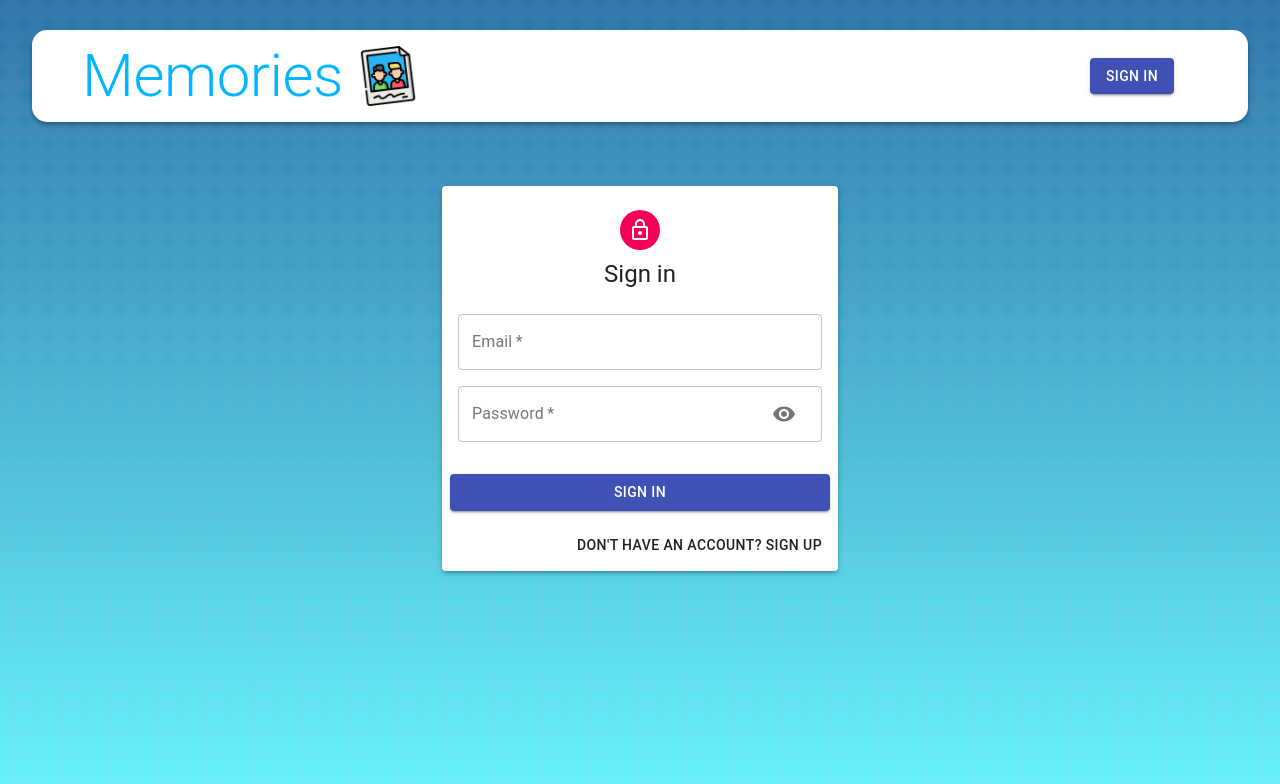
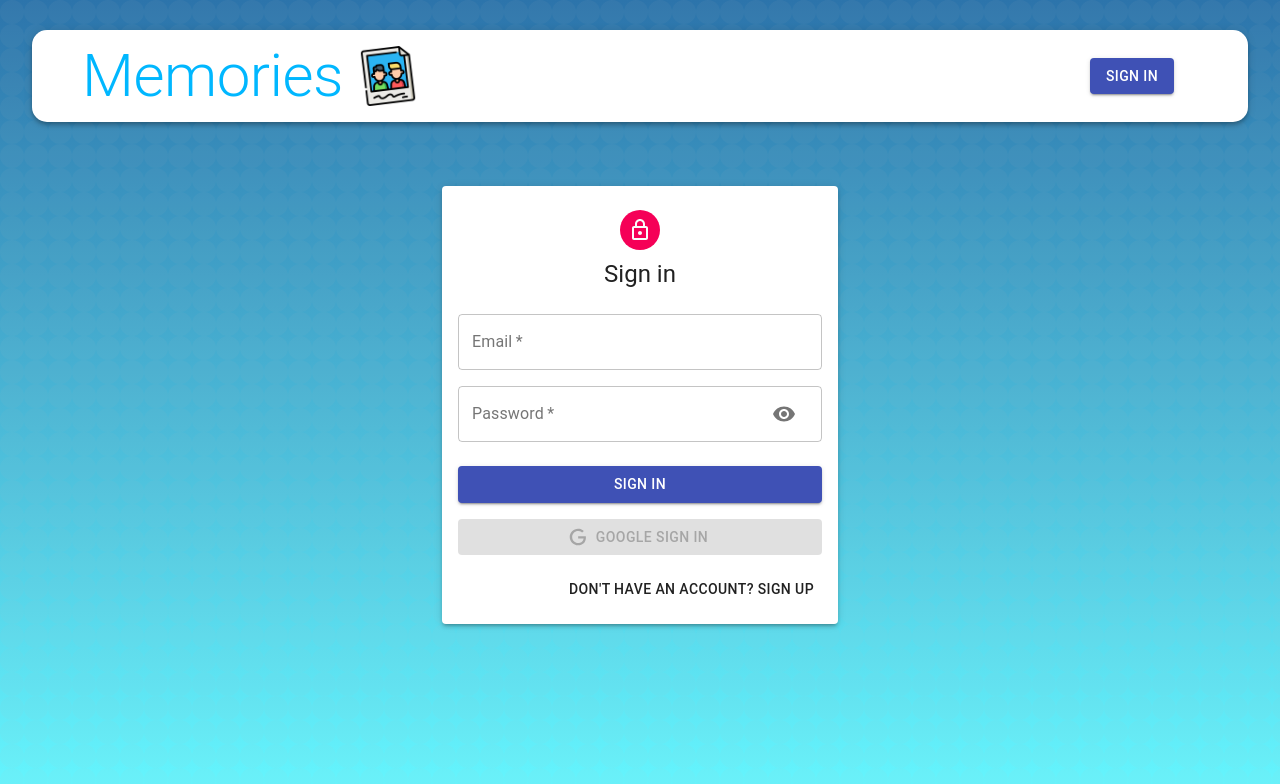
Before and after one commit to kdoh52/photo-blog, a React (Create React App) app in the folder client/: page /auth in a window 1280 px wide. Shown: the top 784 px of the page. Built offline with nearby package versions, Linux system fonts and the light colour scheme.

Commit message:
google oauth login

```diff
--- a/client/src/components/Auth/Auth.js
+++ b/client/src/components/Auth/Auth.js
@@ -1,12 +1,18 @@
 import React, { useState } from 'react';
 import { Avatar, Button, Paper, Grid, Typography, Container } from "@material-ui/core";
 import Input from "./Input";
+import { GoogleLogin } from "react-google-login";
+import { useDispatch } from "react-redux";
+import { useHistory } from "react-router-dom";
 
 import useStyles from "./styles";
 import LockOutlinedIcon from "@material-ui/icons/LockOutlined";
+import Icon from "./icon";
 
 export default function Auth() {
     const classes = useStyles();
+    const dispatch = useDispatch();
+    const history = useHistory();
 
     const [showPassword, setShowPassword] = useState(false);
     const [isSignup, setIsSignup] = useState(false);
@@ -26,6 +32,26 @@
     const switchMode = () => {
         setIsSignup((prevIsSignup) => !prevIsSignup);
         handleShowPassword(false)
+    }
+
+    const googleSuccess = async (res) => {
+        console.log(res);
+        // use ? after res to prevent error if no res object
+        const result = res?.profileObj;
+        const token = res?.tokenId;
+
+        try {
+            dispatch({ type: "AUTH", data: { result, token } });
+
+            history.push('/')
+        } catch (error) {
+            console.log(error)
+        }
+    }
+
+    const googleFailure = (err) => {
+        console.log(err)
+        console.log("Google Sign In was unsuccessful. Try again later.")
     }
 
     return (
@@ -48,9 +74,23 @@
                         <Input name='email' label='Email' handleChange={handleChange} type="email"/>
                         <Input name='password' label='Password' handleChange={handleChange} type={showPassword ? "text" : "password"} handleShowPassword={handleShowPassword}/>
                         { isSignup && <Input name='confirmPassword' label="Confirm Password" handleChange={handleChange} type="password"/>}
+                    </Grid>
+
                     <Button type="submit" fullWidth variant="contained" color="primary" className={classes.submit}>
                         { isSignup ? "Sign up" : "Sign in"}
                     </Button>
+                    <GoogleLogin
+                        clientId="510024147913-n1nlp0m7fealf8jh8fpaj06tnde04i2f.apps.googleusercontent.com"
+                        render={(renderProps) => (
+                            <Button className={classes.googleButton} color="primary" fullWidth onClick={renderProps.onClick} disabled={renderProps.disabled} startIcon={<Icon/>} variant="contained">
+                                Google Sign In
+                            </Button>
+                        )}
+                        onSuccess={googleSuccess}
+                        onFailure={googleFailure}
+                        cookiePolicy="single_host_origin"
+                    />
+
                     <Grid container justify="flex-end">
                         <Grid item>
                             <Button onClick={switchMode}>
@@ -58,7 +98,6 @@
                             </Button>
                         </Grid>
                     </Grid>
-                    </Grid>
                 </form>
             </Paper>
         </Container>
--- a/client/src/components/Auth/Input.js
+++ b/client/src/components/Auth/Input.js
@@ -16,7 +16,7 @@
                 label={label}
                 autoFocus={autoFocus}
                 type={type}
-                InputProps={name === 'password' && {
+                InputProps={name === 'password' ? {
                     endAdornment: (
                         <InputAdornment position="end">
                             <IconButton onClick={handleShowPassword}>
@@ -24,7 +24,7 @@
                             </IconButton>
                         </InputAdornment>
                     )
-                }}
+                } : null }
             />
         </Grid>
     )
--- /dev/null
+++ b/client/src/components/Auth/icon.js
@@ -0,0 +1,12 @@
+import React from 'react';
+
+const icon = () => (
+  <svg style={{ width: '20px', height: '20px' }} viewBox="0 0 24 24">
+    <path
+      fill="currentColor"
+      d="M21.35,11.1H12.18V13.83H18.69C18.36,17.64 15.19,19.27 12.19,19.27C8.36,19.27 5,16.25 5,12C5,7.9 8.2,4.73 12.2,4.73C15.29,4.73 17.1,6.7 17.1,6.7L19,4.72C19,4.72 16.56,2 12.1,2C6.42,2 2.03,6.8 2.03,12C2.03,17.05 6.16,22 12.25,22C17.6,22 21.5,18.33 21.5,12.91C21.5,11.76 21.35,11.1 21.35,11.1V11.1Z"
+    />
+  </svg>
+);
+
+export default icon;
--- a/client/src/components/Navbar/Navbar.js
+++ b/client/src/components/Navbar/Navbar.js
@@ -1,4 +1,4 @@
-import React from 'react';
+import React, { useState, useEffect } from 'react';
 import { Link } from 'react-router-dom';
 import { AppBar, Typography, Toolbar, Avatar, Button } from "@material-ui/core";
 
@@ -8,8 +8,13 @@
 
 export default function Navbar() {
     const classes = useStyles();
+    const [user, setUser] = useState(JSON.parse(localStorage.getItem('profile')));
 
-    const user = null;
+    useEffect(() => {
+        const token = user?.token;
+        // JWT...
+        setUser(JSON.parse(localStorage.getItem('profile')))
+    }, [])
 
     return (
         <AppBar className={classes.appBar} position='static' color='inherit'>
--- a/client/src/constants/actionTypes.js
+++ b/client/src/constants/actionTypes.js
@@ -1,5 +1,10 @@
+// POSTS
 export const CREATE = 'CREATE';
 export const UPDATE = 'UPDATE';
 export const DELETE = 'DELETE';
 export const FETCH_ALL = 'FETCH_ALL';
 export const LIKE = 'LIKE';
+
+// AUTH
+export const AUTH = 'AUTH';
+export const LOGOUT = 'LOGOUT';
--- /dev/null
+++ b/client/src/reducers/auth.js
@@ -0,0 +1,20 @@
+// import constants
+import { AUTH, LOGOUT } from "../constants/actionTypes";
+
+// in reducers, state must ALWAYS be equal to something
+// 'state' refers to the posts
+const authReducer = (state = { authData: null }, action) => {
+    switch (action.type) {
+        case AUTH:
+            // add profile info & JWT to localStorage
+            localStorage.setItem('profile', JSON.stringify({ ...action?.data }))
+            // change authData to equal same thing
+            return { ...state, authData: action?.data }
+        // case LOGOUT:
+        //     return [ ...state, action.payload ];
+        default:
+            return state;
+    }
+}
+
+export default authReducer;
--- a/client/src/reducers/index.js
+++ b/client/src/reducers/index.js
@@ -1,7 +1,9 @@
 import { combineReducers } from 'redux';
 
 import posts from "./posts";
+import auth from "./auth";
 
 export default combineReducers({
     posts: posts,
+    auth: auth,
 });
```
Lines whose indentation alone changed are shown as unchanged.
